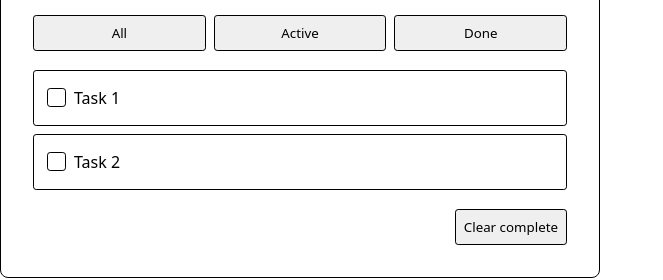
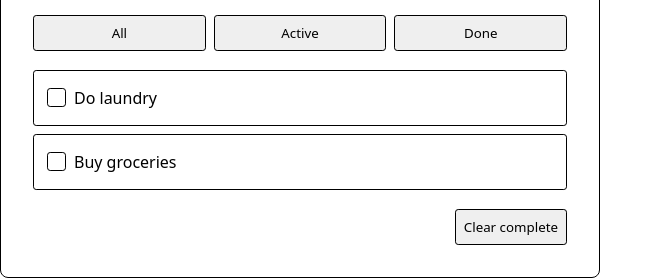
Before and after one commit to TTAR007/To-Do-App, a plain HTML site: page index.html in a window 1280 px wide. Shown: the part 257-537 px from the top of the page, without its empty margins (0-663 px from the left). Drawn offline with Linux system fonts and the light colour scheme.

Commit message:
test changing user to commit

```diff
--- a/index.html
+++ b/index.html
@@ -38,12 +38,12 @@
                 <label class="task-item" for="task1">
                     <input type="checkbox" name="task1" id="task1">
                     <span class="custom-checkbox"></span>
-                    Task 1
+                    Do laundry
                 </label>
                 <label class="task-item" for="task2">
                     <input type="checkbox" name="task2" id="task2">
                     <span class="custom-checkbox"></span>
-                    Task 2
+                    Buy groceries
                 </label>
             </article>
 
```
